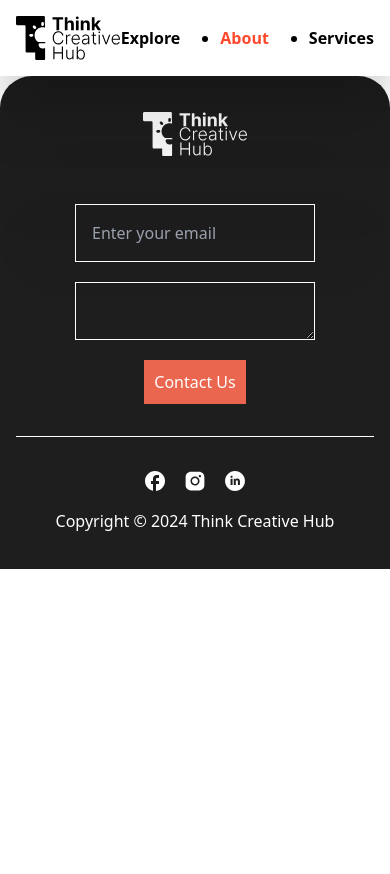
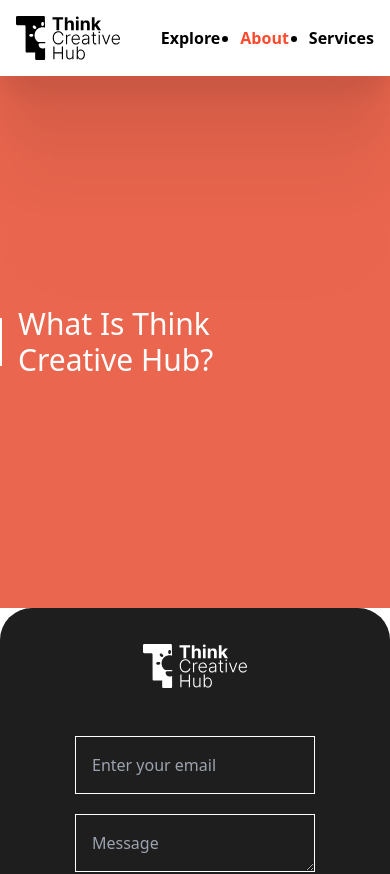
Before and after one commit to agionoja/think-creative, a React (Vite) app: page /about in a window 390 px wide. Shown: the top 874 px of the page. Before the commit the page ends 844 px from the top, so only its background shows below. Built offline with nearby package versions, Linux system fonts and the light colour scheme.

Commit message:
merged with origin main

```diff
--- a/src/index.css
+++ b/src/index.css
@@ -98,6 +98,7 @@
     grid-area: g;
 }
 
+
 @layer components{
     .form-input {
         @apply bg-light-black border-1 border-white text-white outline-none p-4
--- a/src/layout/root/components/ContactForm.jsx
+++ b/src/layout/root/components/ContactForm.jsx
@@ -33,6 +33,9 @@
         name="message"
         id="guest-message"
         className={"form-input"}
+        placeholder={"Message"}
+        minLength={20}
+        maxLength={200}
         value={text}
         onChange={(e) => setText(e.target.value)}
       />
--- a/src/layout/root/components/MainHeader.jsx
+++ b/src/layout/root/components/MainHeader.jsx
@@ -14,7 +14,7 @@
         <img src={logo} alt="" />
       </Link>
       <nav className={"font-semibold"}>
-        <ul className={"flex gap-10"}>
+        <ul className={"flex gap-5 lg:gap-10"}>
           <li>
             <NavLink className={className} to={"/"}>
               Explore
--- a/src/layout/root/layout.jsx
+++ b/src/layout/root/layout.jsx
@@ -5,7 +5,7 @@
 const RootLayout = () => {
   return (
     <div>
-      <div className="text-x5l uppercase"></div>
+      <div className="text-x5l mx-auto max-w-screen-2xl uppercase"></div>
       <MainHeader />
       <Outlet />
       <Footer />
--- a/src/pages/about/page.jsx
+++ b/src/pages/about/page.jsx
@@ -1,5 +1,11 @@
+import Hero from "@/pages/about/components/Hero.jsx";
+
 const AboutPage = () => {
-  return <div></div>;
+  return (
+    <div>
+      <Hero />
+    </div>
+  );
 };
 
 export default AboutPage;
--- a/tailwind.config.js
+++ b/tailwind.config.js
@@ -24,6 +24,10 @@
       fontFamily: {
         inter: ["Inter", "sans-serif"],
       },
+      backgroundImage: {
+        "about-hero":
+          "linear-gradient(to bottom, rgba(255, 255, 255, 0.2), rgba(255, 255, 255, 0.6)), url('/src/assets/about-hero.png')",
+      },
     },
   },
   plugins: [],
```
Also changed, not shown: src/assets/about-hero.png (added).
